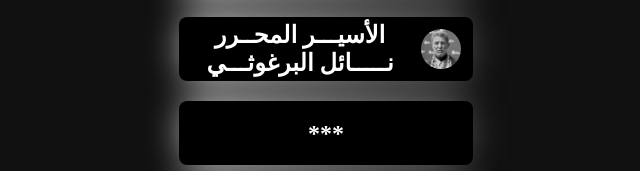
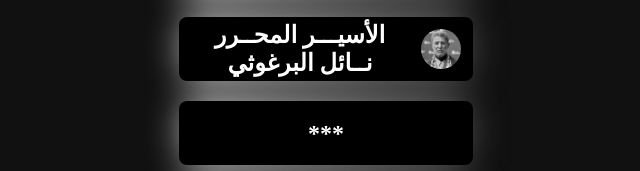
Before and after one commit to 20032025/asra, a plain HTML site: page index.html in a window 1280 px wide. Shown: the part 251-422 px from the top of the page, 314-954 px from the left. Drawn offline with Linux system fonts and the light colour scheme; a web font is replaced by a local one.

Commit message:
Update index.html

```diff
--- a/index.html
+++ b/index.html
@@ -18,7 +18,7 @@
     </a>
 
 
-     <a href="nael.html" class="link1"> الأسيـــر المحــرر نـــــائل البرغوثـــي
+     <a href="nael.html" class="link1"> الأسيـــر المحــرر نــائل البرغوثي
         <img src="nael.jpg" class="icon">
     </a>
 
```
